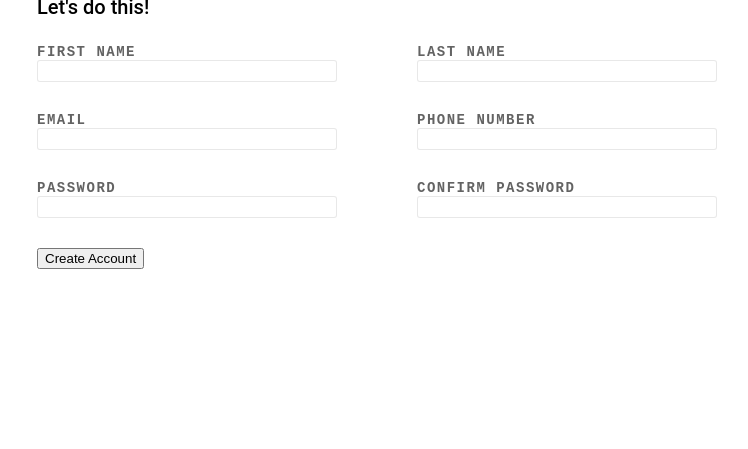
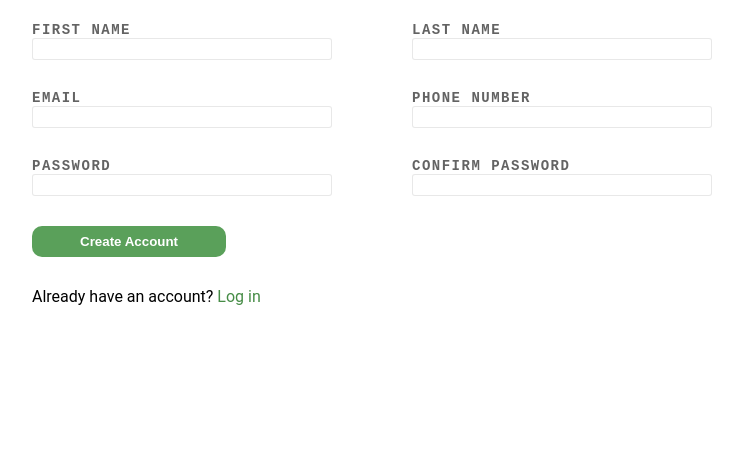
Before and after one commit to Alhimerus/odin-sign-up-form, a plain HTML site: page index.html in a window 1280 px wide. Shown: the part 351-800 px from the top of the page, without its empty margins (8-756 px from the left). Drawn offline with Linux system fonts and the light colour scheme.

Commit message:
Add style to button, add login for existing accounts

```diff
--- a/index.html
+++ b/index.html
@@ -63,6 +63,7 @@
 
       <button type="submit">Create Account</button>
     </form>
+    <span>Already have an account? <a href="#">Log in</a></span>
   </div>
 </body>
 
--- a/style.css
+++ b/style.css
@@ -58,7 +58,7 @@ img.fern {
 }
 
 .right-container {
-  margin: auto 5px;
+  margin: auto 0;
   min-width: 380px;
   max-height: 100vh;
   overflow: auto;
@@ -91,7 +91,21 @@ label input {
 }
 
 button {
-  margin: 15px 40px;
+  margin: 15px 40px 30px;
+  padding: calc(4px + 0.5vh) calc(40px + 1vh);
+  background-color: rgb(90, 160, 90);
+  color: rgb(255, 255, 255);
+  font-weight: 600;
+  border: none;
+  border-radius: 10px;
+}
+
+button:hover {
+  background-color: rgb(70, 140, 70);
+}
+
+button:active {
+  box-shadow: inset 3px 3px 3px rgba(0, 0, 0, 0.5);
 }
 
 form .row {
@@ -102,3 +116,14 @@ form .row {
 label input:focus {
   outline: rgba(105, 180, 120, 0.8) solid 3px;
 }
+
+.right-container span {
+  margin: 40px;
+  font-family: Roboto, Ubuntu, sans-serif ;
+  font-weight: 400;
+}
+
+.right-container span a {
+  text-decoration: none;
+  color: rgb(70, 140, 70);
+}
```
